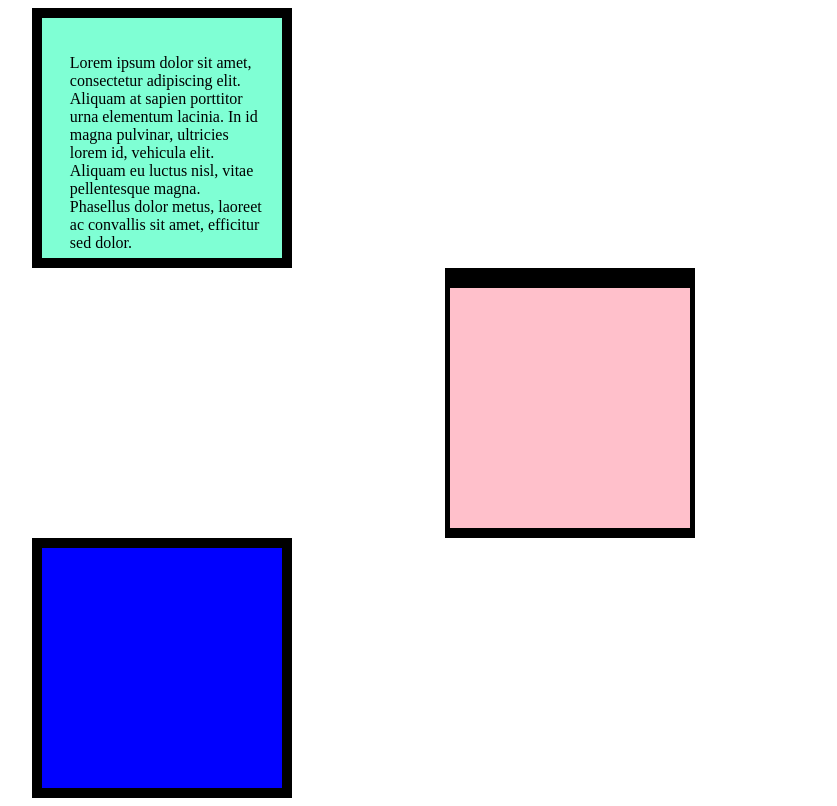
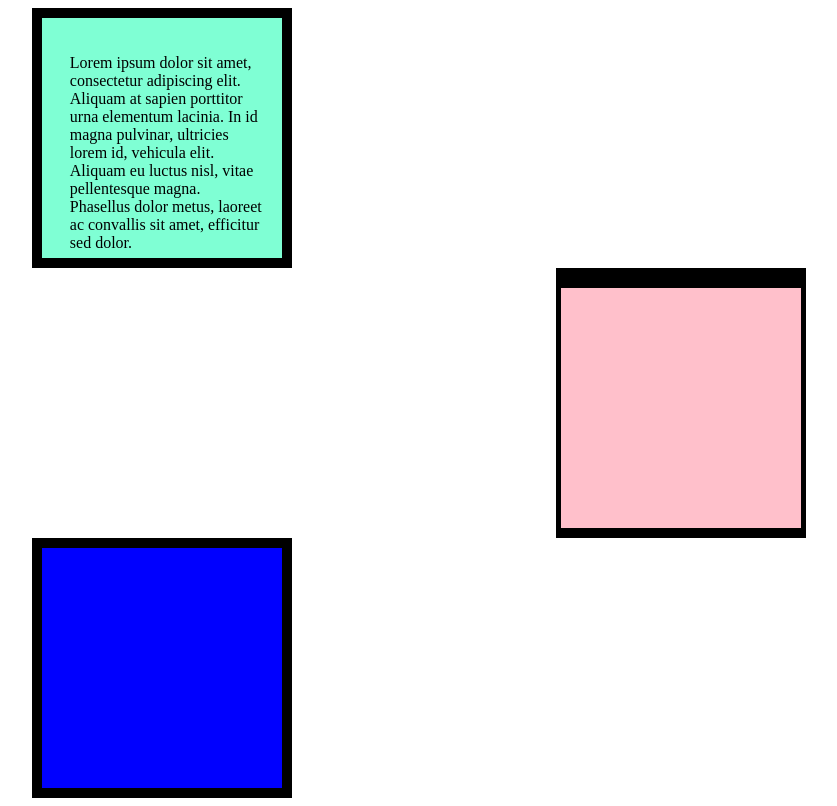
Before and after one commit to DaviCDS301/Desenvolvimento-WEB2, a plain HTML site: page Capítulo dois/Bloco dois/Exercício sete/index.html in a window 1280 px wide. Shown: the whole page, without its empty margins (229-1066 px from the left). Drawn offline with Linux system fonts and the light colour scheme.

Commit message:
Terminado o exercício sete do capítulo dois.
Terminado o exercício sete do capítulo dois.

```diff
--- a/Capítulo dois/Bloco dois/Exercício sete/index.html
+++ b/Capítulo dois/Bloco dois/Exercício sete/index.html
@@ -22,7 +22,7 @@
             padding: 20px;
             width: 200px;
             height: 200px;
-            margin-left: 52.7%;
+            margin-left: 61.5%;
         }
 
         #div3{
```
